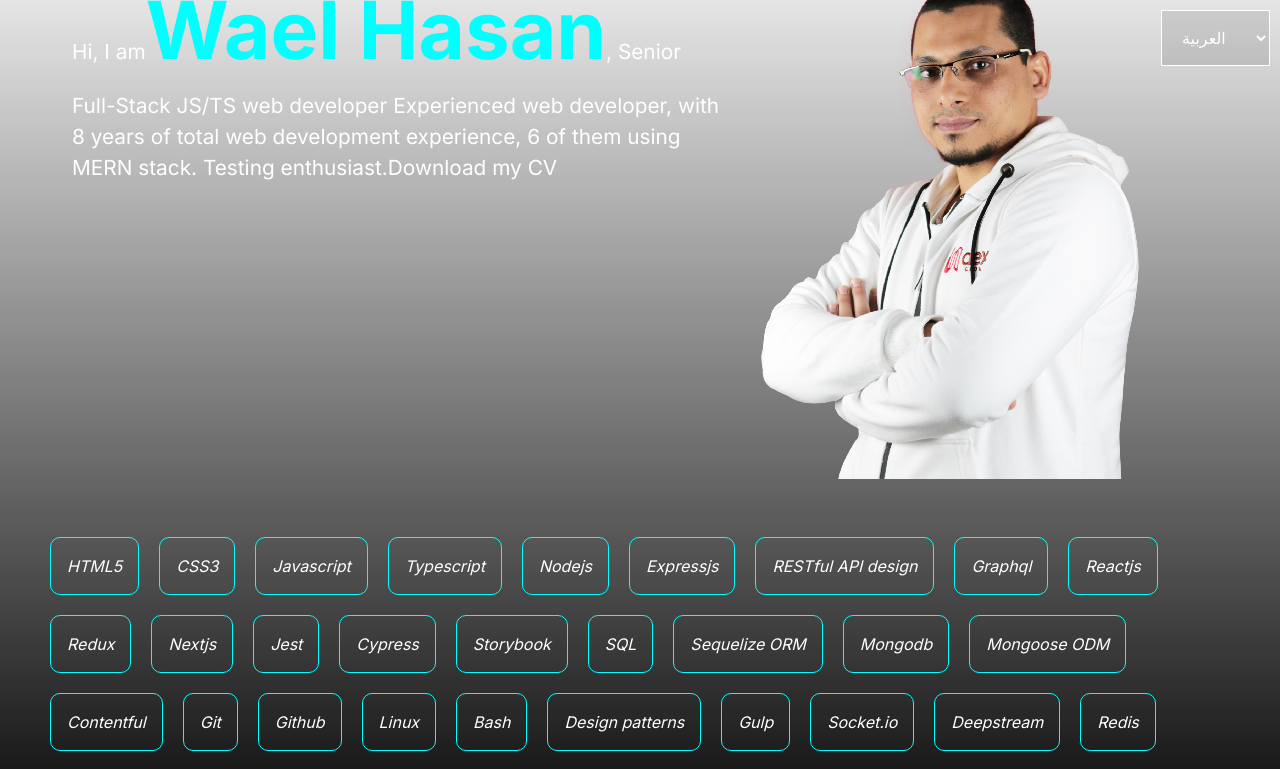
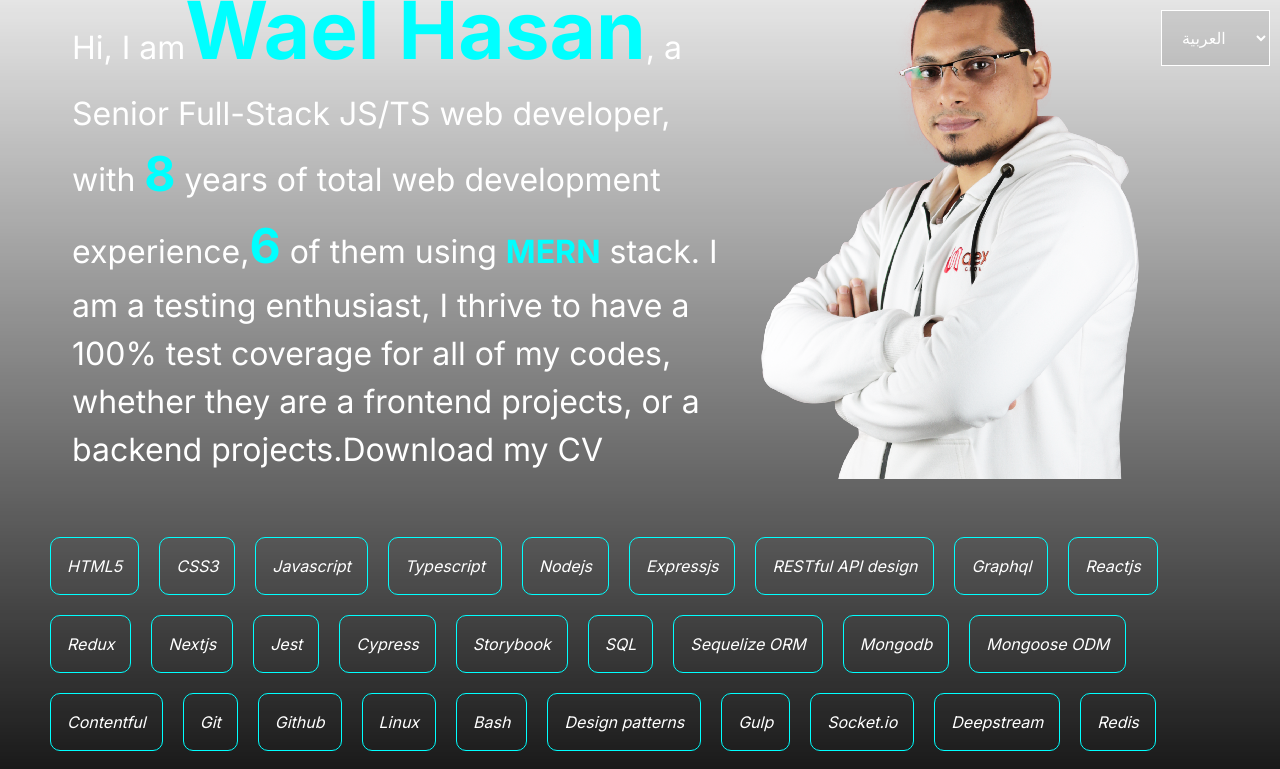
Before and after one commit to waelhasan/personal-site, a Next.js app: page / in a window 1280 px wide. Shown: the top 769 px of the page. Built offline with nearby package versions, Linux system fonts and the light colour scheme.

Commit message:
Enhance content

```diff
--- a/src/app/page.tsx
+++ b/src/app/page.tsx
@@ -1,6 +1,8 @@
 import Image from "next/image"
 
 const info = {
+  fullName: "Wael Hasan",
+  title: "Senior Full-Stack JS/TS web developer",
   skills: ['HTML5', 'CSS3', 'Javascript', 'Typescript', 'Nodejs', 'Expressjs', 'RESTful API design', 'Graphql', 'Reactjs', 'Redux', 'Nextjs', 'Jest', 'Cypress', 'Storybook', 'SQL', 'Sequelize ORM', 'Mongodb', 'Mongoose ODM', 'Contentful', 'Git', 'Github', 'Linux', 'Bash', 'Design patterns', 'Gulp', 'Socket.io', 'Deepstream', 'Redis', 'Docker', 'AWS', 'TypeORM', 'JSON', 'JSON schema', 'Mocha', 'Chai', 'Enzyme', 'SASS', 'Yeoman', 'Teamwork', 'Leadership', 'Humility', 'Problem-Solving', 'Self-starter', 'Pragmatic', 'Communication', 'Collaboration', 'Mentorship', 'Lifelong learner']
 }
 
@@ -33,6 +35,23 @@ const Skills = () => (
   </div>
 )
 
+const LevelsToFontSizeMap = {
+  1: "5rem",
+  2: "4rem",
+  3: "3rem",
+  4: "2rem",
+  5: "1rem",
+}
+
+const Important = ({ level, children }: {
+  level: keyof typeof LevelsToFontSizeMap,
+  children: string
+}) => (
+  <strong style={{ fontSize: LevelsToFontSizeMap[level], color: "cyan" }}>
+    {children}
+  </strong>
+)
+
 export default function Home() {
   return (
     <main style={{
@@ -49,12 +68,13 @@ export default function Home() {
         padding: "2rem",
         marginBottom: "1rem"
       }}>
-        <div style={{ fontSize: "1.3rem" }}>
+        <div style={{ fontSize: "2rem" }}>
           Hi, I am
-          <strong style={{ fontSize: "5rem", color: "cyan" }}>Wael Hasan</strong>,
-          Senior Full-Stack JS/TS web developer
-          Experienced web developer, with 8 years of total web development experience, 6 of them using MERN stack.
-          Testing enthusiast.
+          <Important level={1}>{info.fullName}</Important>,
+          a {info.title}, with <Important level={3}>8</Important> years of total web development experience,
+          <Important level={3}>6</Important> of them using <Important level={4}>MERN</Important> stack.
+          I am a testing enthusiast, I thrive to have a 100% test coverage for all of my codes, whether they are a frontend projects,
+          or a backend projects.
           <a download={true} href="/cv.pdf">Download my CV</a>
         </div>
         <Image width="500" height="500" src="/pic1.png" alt="Wael Hasan picture" />
```
